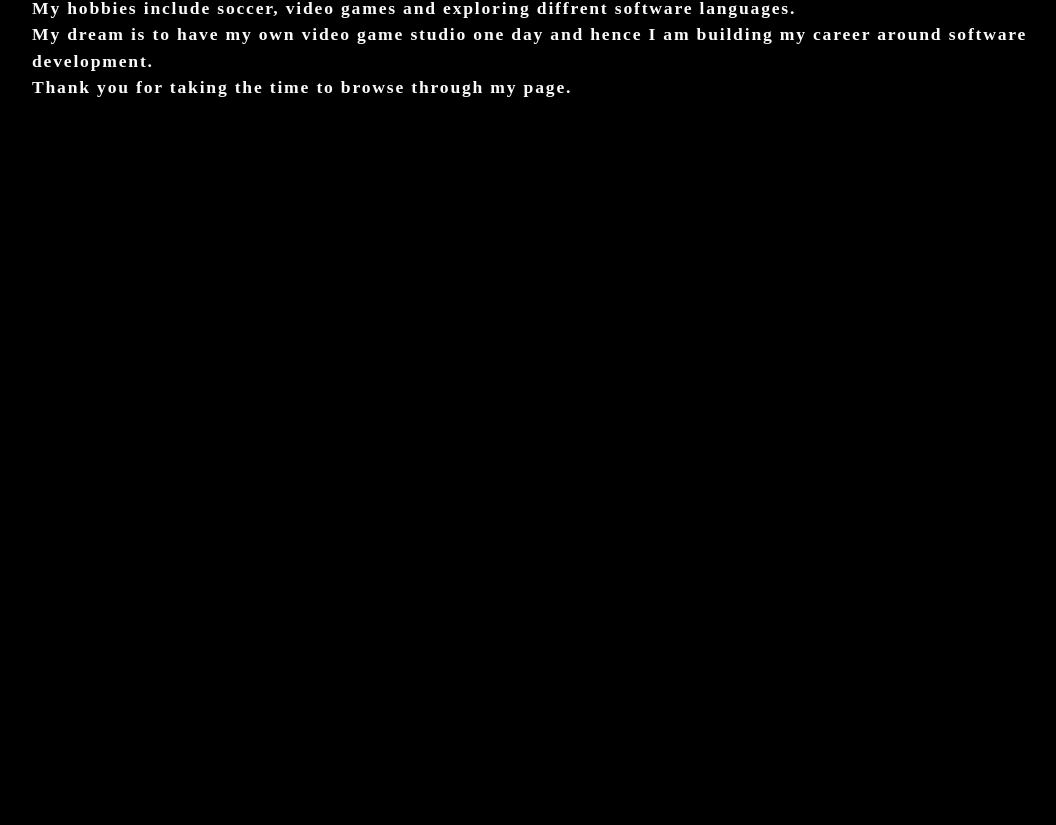
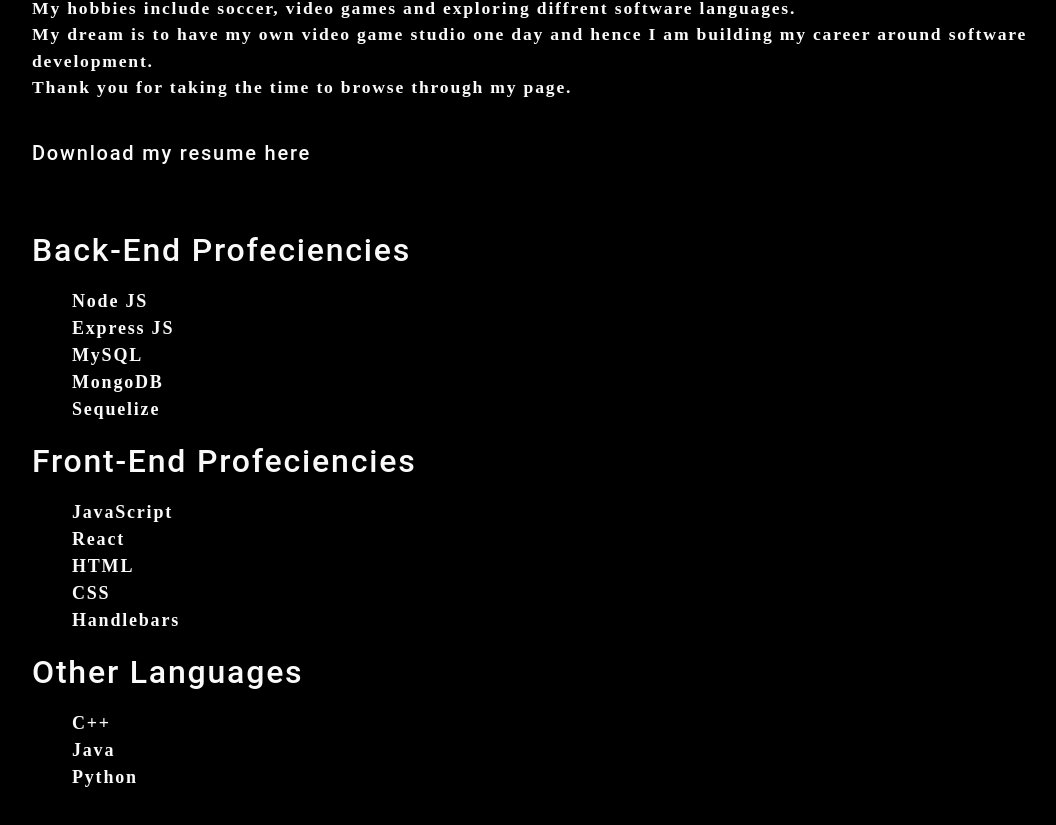
Before and after one commit to MKHLink/enhanced-portfolio, a React (Create React App) app: page / in a window 1280 px wide. Shown: the part 1176-2001 px from the top of the page, without its empty margins (62-1118 px from the left). Before the commit the page ends 1367 px from the top, so only its background shows below. Built offline with nearby package versions, Linux system fonts and the light colour scheme.

Commit message:
Completed resume component

```diff
--- a/src/App.js
+++ b/src/App.js
@@ -2,6 +2,7 @@ import React,{useState} from "react";
 import Nav from "./components/Nav";
 import About from "./components/About";
 import Contact from "./components/Contact";
+import Resume from "./components/Resume";
 
 function App() {
 
@@ -17,6 +18,7 @@ function App() {
         {!contactSelected?(
           <>
             <About></About>
+            <Resume></Resume>
           </>
         ):(
           <Contact></Contact>
--- /dev/null
+++ b/src/components/Resume/index.js
@@ -0,0 +1,38 @@
+import React from "react";
+
+function Resume(){
+    return(
+        <section>
+            <h5>Download my resume here</h5>
+            <br />
+            <br />
+
+            <h2>Back-End Profeciencies</h2>
+            <ul>
+                <li>Node JS</li>
+                <li>Express JS</li>
+                <li>MySQL</li>
+                <li>MongoDB</li>
+                <li>Sequelize</li>
+            </ul>
+
+            <h2>Front-End Profeciencies</h2>
+            <ul>
+                <li>JavaScript</li>
+                <li>React</li>
+                <li>HTML</li>
+                <li>CSS</li>
+                <li>Handlebars</li>
+            </ul>
+
+            <h2>Other Languages</h2>
+            <ul>
+                <li>C++</li>
+                <li>Java</li>
+                <li>Python</li>
+            </ul>
+        </section>
+    );
+}
+
+export default Resume;
```
